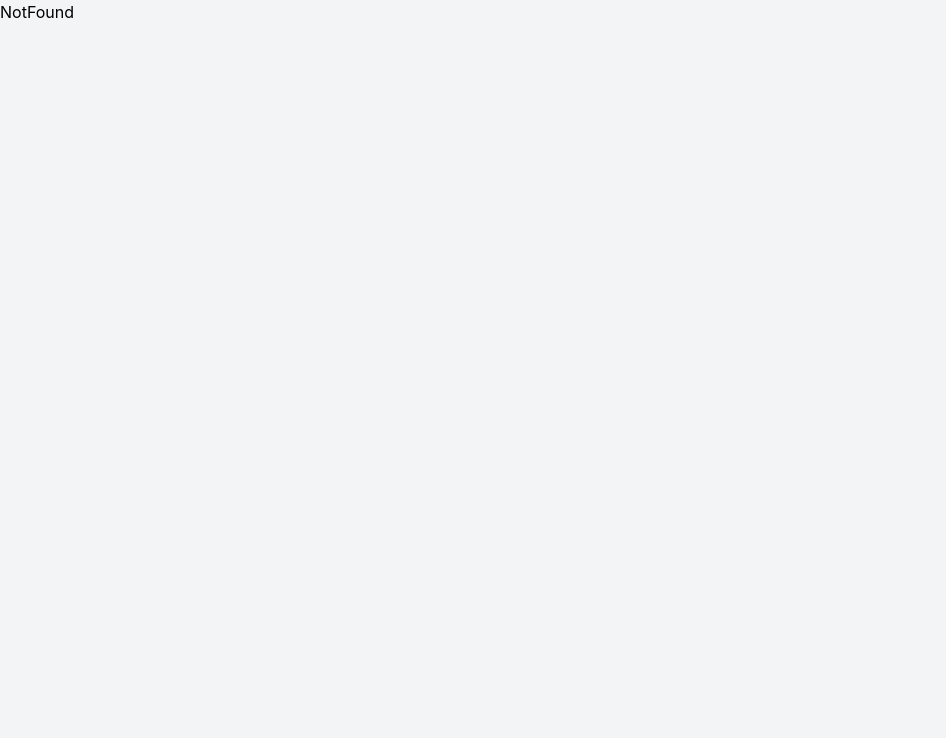
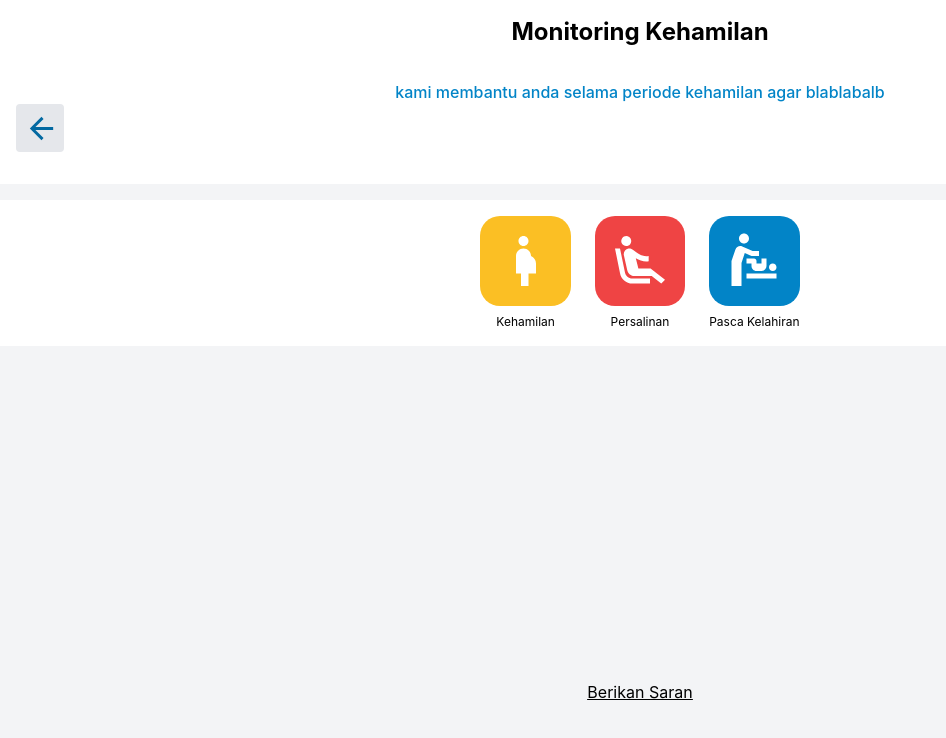
Before and after one commit to fikrianggara/kia-react, a React (Create React App) app: page /monitoring/kehamilan/menu in a window 1280 px wide. Shown: the top 738 px of the page, without its empty margins (0-946 px from the left). Built offline with nearby package versions, Linux system fonts and the light colour scheme.

Commit message:
adding menu page

```diff
--- a/src/App.js
+++ b/src/App.js
@@ -21,15 +21,23 @@ function App() {
         <div className="bg-gray-100 min-h-screen">
           <Routes>
             <Route path="/" index element={<Home data={user} />}></Route>
-            <Route path="/kehamilan/:id" exact element={<Kehamilan />}></Route>
-            <Route path="/kehamilan/menu" exact element={<Menu />}></Route>
             <Route
-              path="/kehamilan-dashboard/:id"
+              path="/monitoring/kehamilan/:id"
+              exact
+              element={<Kehamilan data={user} />}
+            ></Route>
+            <Route
+              path="/monitoring/kehamilan/menu"
+              exact
+              element={<Menu data={user} />}
+            ></Route>
+            <Route
+              path="/monitoring/kehamilan-dashboard/:id"
               exact
               element={<DashboardKehamilan />}
             ></Route>
             <Route
-              path="/kehamilan/detail/:id"
+              path="/monitoring/kehamilan/detail/:id"
               exact
               element={<DetailKehamilan />}
             ></Route>
--- a/src/components/pages/Home.js
+++ b/src/components/pages/Home.js
@@ -79,7 +79,7 @@ const Home = ({ data }) => {
             <div className="w-full aspect-square rounded-[20px] bg-amber-400"></div>
             <p className="text-center text-xs">Find Hospital Bed</p>
           </div>
-          <Link to="/kehamilan/menu">
+          <Link to="/monitoring/kehamilan/menu">
             <div className="space-y-2">
               <div className="w-full aspect-square rounded-[20px] bg-sky-600"></div>
               <p className="text-center text-xs">Pregnancy Monitoring</p>
--- a/src/components/pages/Menu.js
+++ b/src/components/pages/Menu.js
@@ -1,14 +1,68 @@
 import React from "react";
+import {
+  ArrowBackOutlined,
+  PregnantWomanOutlined,
+  AirlineSeatReclineExtraOutlined,
+  BabyChangingStationOutlined,
+} from "@mui/icons-material";
 
-const Menu = () => {
+import { Link } from "react-router-dom";
+const Menu = ({ data }) => {
+  const user = data[0] ? data[0] : null;
+  console.log(user.id);
   return (
-    <div>
-      <header className="text-center p-4">
+    <div className="relative min-h-screen">
+      <header className="text-center p-4 bg-white space-y-8 pb-8">
         <h1 className="text-black text-2xl font-bold">Monitoring Kehamilan</h1>
+        <h2 className="text-sky-600 font-medium">
+          kami membantu anda selama periode kehamilan agar blablabalb
+        </h2>
+        <Link to="/">
+          <div className="w-12 h-12 p-2 rounded bg-gray-200 flex items-center text-sky-700">
+            <ArrowBackOutlined fontSize="large"></ArrowBackOutlined>
+          </div>
+        </Link>
       </header>
-      <main></main>
-      <footer className="text-center underline text-black">
-        <p>Berikan Saran</p>
+      <main className="mt-4 bg-white h-fit space-y-10 flex">
+        <section className="grid grid-cols-3 gap-6 m-auto h-fit p-4 ">
+          <Link to={`/monitoring/kehamilan/${user?.id ? user.id : "menu"}`}>
+            <div className="space-y-2">
+              <div className="w-full aspect-square rounded-[20px] bg-amber-400 flex items-center justify-center text-white">
+                <PregnantWomanOutlined
+                  style={{ width: 60, height: 60 }}
+                ></PregnantWomanOutlined>
+              </div>
+              <p className="text-center text-xs">Kehamilan</p>
+            </div>
+          </Link>
+
+          <Link to="/monitoring/kehamilan/menu">
+            <div className="space-y-2">
+              <div className="w-full aspect-square rounded-[20px] bg-red-500 flex items-center justify-center text-white">
+                <AirlineSeatReclineExtraOutlined
+                  style={{ width: 60, height: 60 }}
+                ></AirlineSeatReclineExtraOutlined>
+              </div>
+              <p className="text-center text-xs">Persalinan</p>
+            </div>
+          </Link>
+
+          <Link to="/monitoring/kehamilan/menu">
+            <div className="space-y-2">
+              <div className="w-full aspect-square rounded-[20px] bg-sky-600 flex items-center justify-center text-white">
+                <BabyChangingStationOutlined
+                  style={{ width: 60, height: 60 }}
+                ></BabyChangingStationOutlined>
+              </div>
+              <p className="text-center text-xs">Pasca Kelahiran</p>
+            </div>
+          </Link>
+        </section>
+      </main>
+      <footer className="absolute bottom-12 inset-x-0 mb-12 text-center underline text-black">
+        <a href="mailto: fikriseptriananggara@gmail.com">
+          <p>Berikan Saran</p>
+        </a>
       </footer>
     </div>
   );
```
